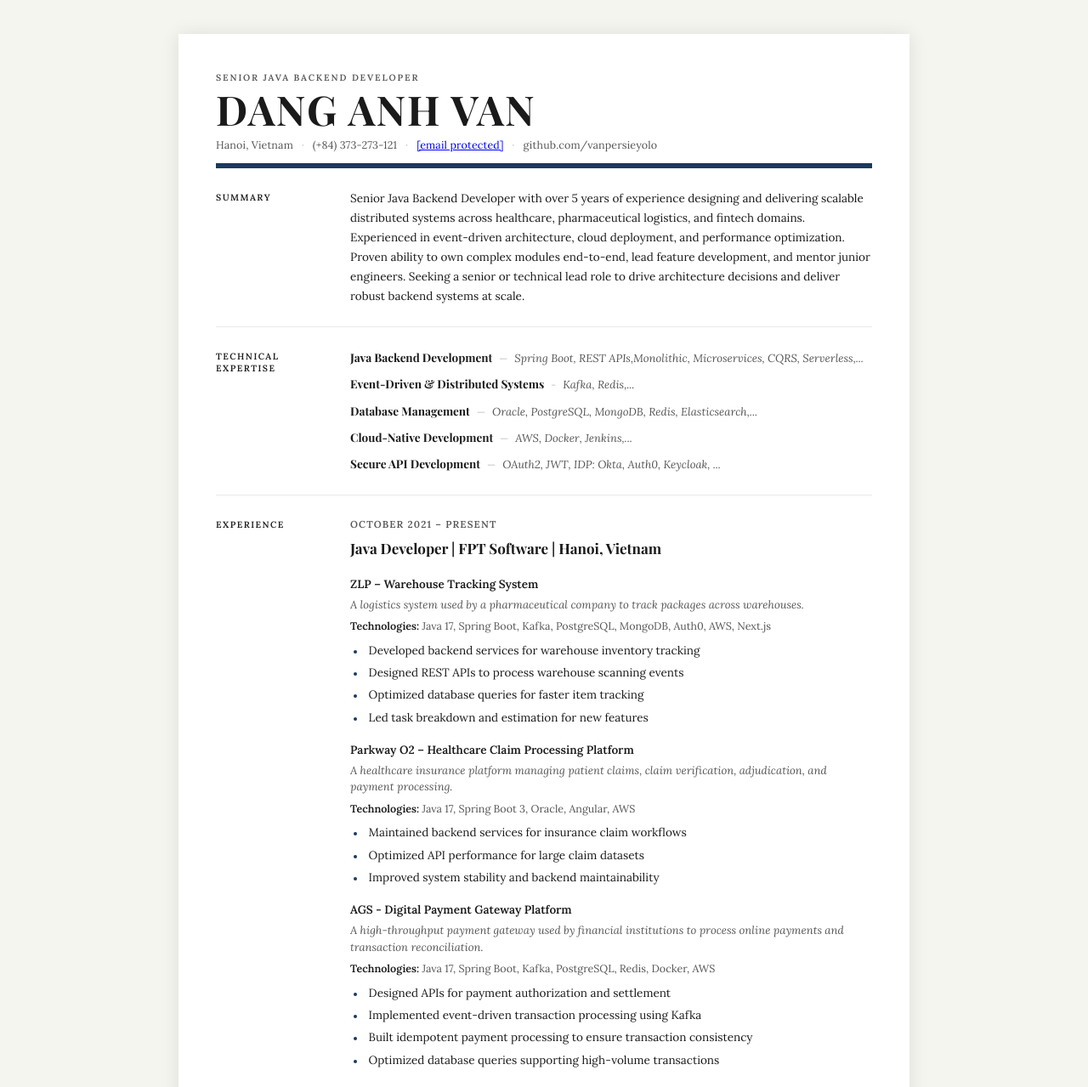
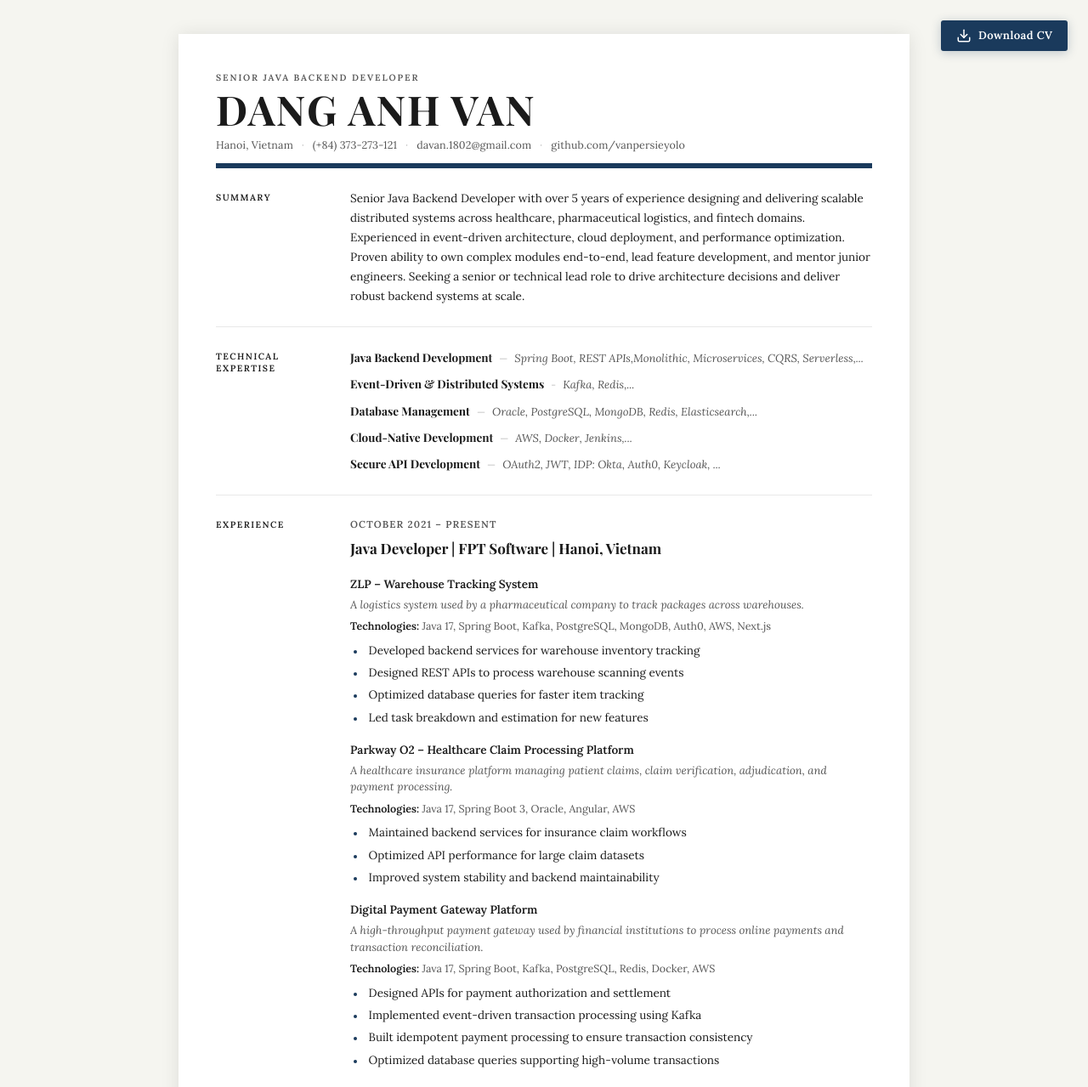
Before and after one commit to davan1802-tech/davan1802-tech.github.io, a plain HTML site: page index.html in a window 1280 px wide. Shown: the top 1279 px of the page at 85% size. Drawn offline with nearby package versions, Linux system fonts and the light colour scheme; a web font is replaced by a local one.

Commit message:
Add download button for CV and update contact info
Add download button for CV and update contact info

```diff
--- a/index.html
+++ b/index.html
@@ -11,6 +11,16 @@
 </head>
 <body>
 
+  <!-- DOWNLOAD BUTTON (floating) -->
+  <a href="Dang_Anh_Van_CV.pdf" download class="download-btn" title="Download CV as PDF">
+    <svg xmlns="http://www.w3.org/2000/svg" width="18" height="18" viewBox="0 0 24 24" fill="none" stroke="currentColor" stroke-width="2" stroke-linecap="round" stroke-linejoin="round">
+      <path d="M21 15v4a2 2 0 0 1-2 2H5a2 2 0 0 1-2-2v-4"/>
+      <polyline points="7 10 12 15 17 10"/>
+      <line x1="12" y1="15" x2="12" y2="3"/>
+    </svg>
+    <span>Download CV</span>
+  </a>
+
   <div class="page">
 
     <!-- HEADER -->
@@ -22,7 +32,7 @@
         <span class="dot">·</span>
         <span>(+84) 373-273-121</span>
         <span class="dot">·</span>
-        <span><a href="/cdn-cgi/l/email-protection" class="__cf_email__" data-cfemail="11757067707f3f2029212351767c70787d3f727e7c">[email&#160;protected]</a></span>
+        <span>davan.1802@gmail.com</span>
         <span class="dot">·</span>
         <span>github.com/vanpersieyolo</span>
       </div>
@@ -100,7 +110,7 @@
             <li>Improved system stability and backend maintainability</li>
           </ul>
 
-          <div class="proj-label">AGS - Digital Payment Gateway Platform</div>
+          <div class="proj-label">Digital Payment Gateway Platform</div>
           <div class="proj-desc">A high-throughput payment gateway used by financial institutions to process online payments and transaction reconciliation.</div>
           <div class="proj-tech"><strong>Technologies:</strong> Java 17, Spring Boot, Kafka, PostgreSQL, Redis, Docker, AWS</div>
           <ul>
@@ -168,4 +178,13 @@
           </ul>
           <ul class="skill-list">
             <li>Mendix Rapid Developer (2024)</li>
-            <li>HSK Level 3
+            <li>HSK Level 3 – Chinese Proficiency (2025)</li>
+          </ul>
+        </div>
+      </div>
+    </section>
+
+  </div>
+
+</body>
+</html>
```
